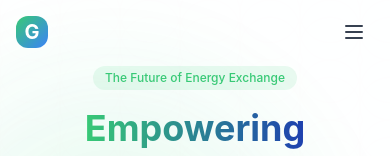
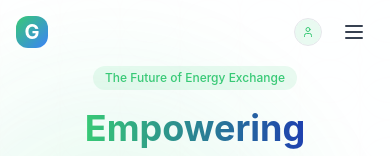
Before and after one commit to gettrilled/green-energy-exchange, a React (Vite) app: page / in a window 390 px wide. Shown: the top 156 px of the page. Built offline with nearby package versions, Linux system fonts and the light colour scheme.

Commit message:
Add profile logo
Display the user's profile logo in the top section of the profile page.

```diff
--- a/src/components/layout/Navbar.tsx
+++ b/src/components/layout/Navbar.tsx
@@ -4,6 +4,8 @@ import { Link } from 'react-router-dom';
 import { useLocation } from 'react-router-dom';
 import Button from '../ui/Button';
 import AuthModal from '../auth/AuthModal';
+import { Avatar, AvatarFallback, AvatarImage } from '../ui/avatar';
+import { User } from 'lucide-react';
 
 const Navbar = () => {
   const [isScrolled, setIsScrolled] = useState(false);
@@ -76,8 +78,15 @@ const Navbar = () => {
               ))}
             </div>
 
-            {/* Auth Buttons (Desktop) */}
+            {/* Auth Buttons and Profile Avatar (Desktop) */}
             <div className="hidden md:flex items-center space-x-3">
+              <Link to="/profile" className="flex items-center text-gray-700 hover:text-nexus-green transition-colors">
+                <Avatar className="h-8 w-8 border border-gray-200">
+                  <AvatarFallback className="bg-nexus-green/10 text-nexus-green">
+                    <User className="h-4 w-4" />
+                  </AvatarFallback>
+                </Avatar>
+              </Link>
               <Button
                 variant="ghost"
                 size="sm"
@@ -95,7 +104,14 @@ const Navbar = () => {
             </div>
 
             {/* Mobile Menu Button */}
-            <div className="md:hidden flex items-center">
+            <div className="md:hidden flex items-center space-x-2">
+              <Link to="/profile" className="flex items-center mr-1 text-gray-700 hover:text-nexus-green transition-colors">
+                <Avatar className="h-7 w-7 border border-gray-200">
+                  <AvatarFallback className="bg-nexus-green/10 text-nexus-green">
+                    <User className="h-3 w-3" />
+                  </AvatarFallback>
+                </Avatar>
+              </Link>
               <button
                 type="button"
                 className="inline-flex items-center justify-center p-2 rounded-md text-gray-700 hover:text-gray-900 hover:bg-gray-100 focus:outline-none focus:ring-2 focus:ring-inset focus:ring-nexus-green"
```
